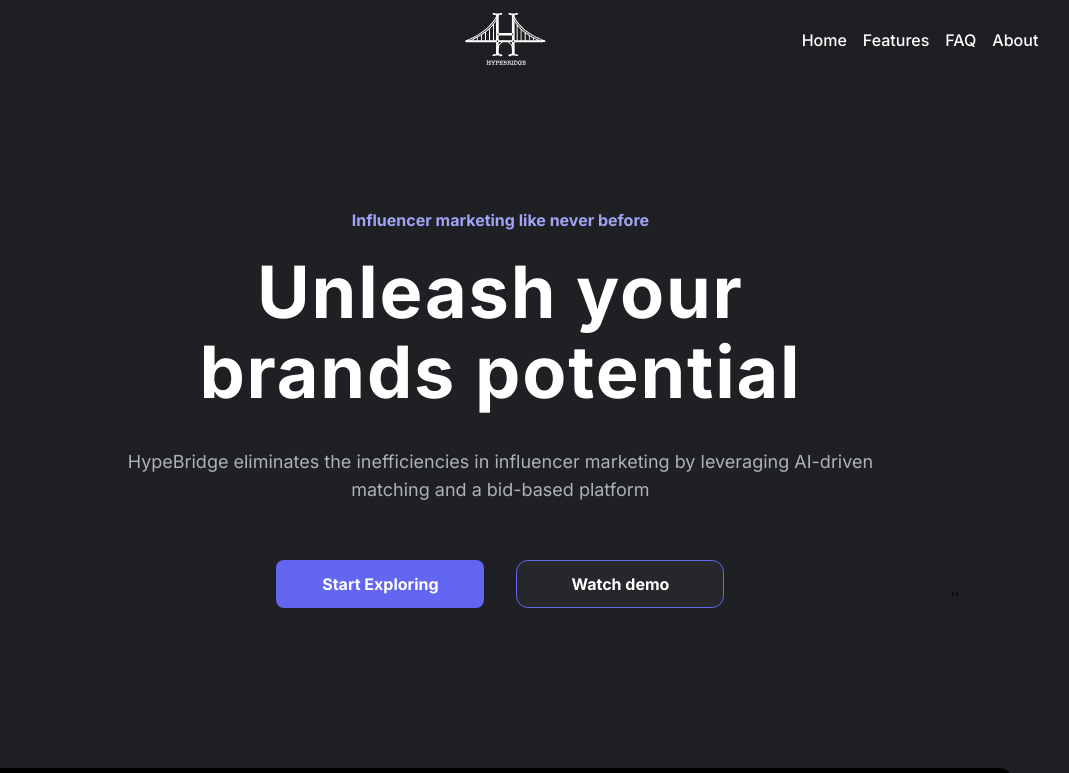
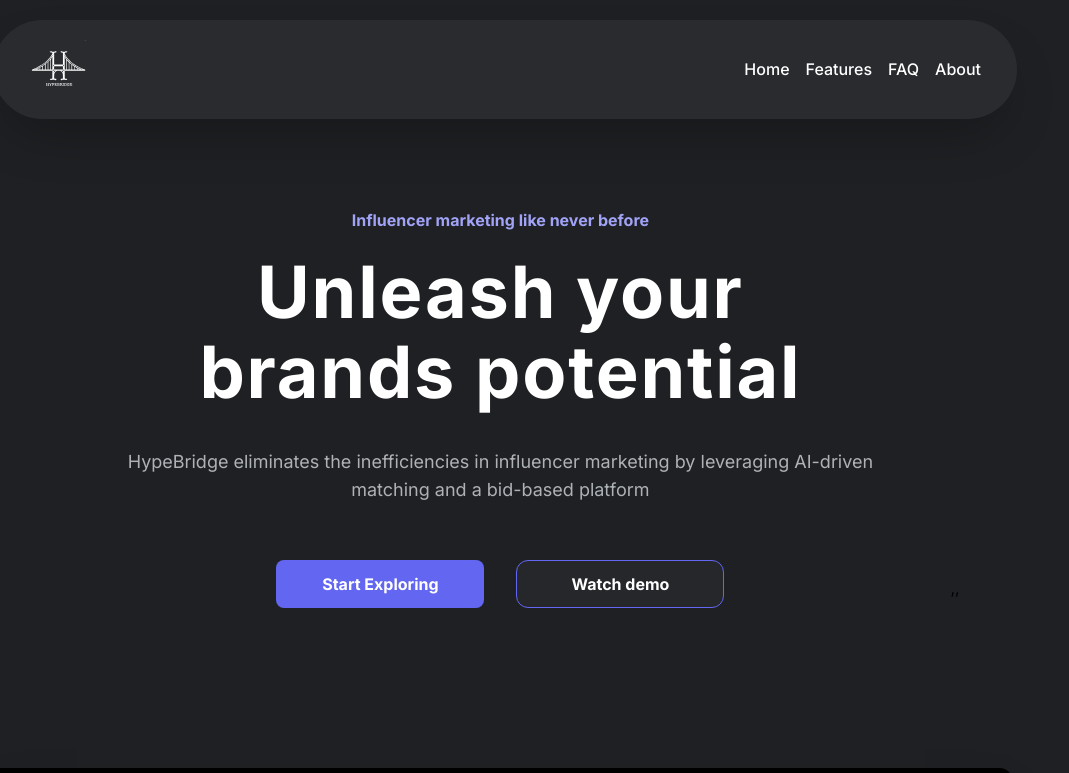
Before and after one commit to akhilcjacob/HypeBridge, an Astro site: page / in a window 1280 px wide. Shown: the top 773 px of the page, without its empty margins (135-1204 px from the left). Built offline with nearby package versions, Linux system fonts and the light colour scheme; Astro itself is replaced by a stand-in of ours.

Commit message:
Adding some navbar modernaization

```diff
--- a/src/assets/logos/HypeBridgeLogo.jsx
+++ b/src/assets/logos/HypeBridgeLogo.jsx
@@ -1,6 +1,6 @@
 export const HypeBridgeLogo = () => (
   <svg version="1.0" xmlns="http://www.w3.org/2000/svg"
-    width="75.000000pt" height="75.000000pt" viewBox="50 50 900.000000 900.000000"
+    width="50.000000pt" height="50.000000pt" viewBox="50 50 900.000000 900.000000"
     preserveAspectRatio="xMidYMid meet">
     <g transform="translate(0.000000,900.000000) scale(0.100000,-0.100000)"
       fill="#ffffff" stroke="none">
--- a/src/components/Navbar.jsx
+++ b/src/components/Navbar.jsx
@@ -41,14 +41,14 @@ export const Navbar = () => {
   }, [isOpen]);
 
   return (
-    <nav className="w-full h-20 flex flex-col justify-center items-center fixed z-40">
+    <nav className="w-4/5 h-50 p-4 flex flex-col justify-center items-center fixed top-5 left-1/2 transform -translate-x-1/2 z-40 rounded-full bg-bgDarkTransparentLighter backdrop-blur-xl shadow-2xl">
       {/* Background Blur Layer */}
-      <div className="absolute inset-0 bg-bgDarkTransparent backdrop-blur-xl z-[-1]"></div>
+      <div className="absolute inset-0 z-[-1] rounded-full"></div>
 
-      <div className="2xl:w-[1280px] xl:w-10/12 w-11/12 flex items-center relative">
+      <div className="flex items-center justify-between w-full">
         {/* Center Logo */}
         <motion.div
-          className="absolute left-1/2 transform -translate-x-1/2"
+          className="mr-8"
           initial={{ opacity: 0 }}
           animate={{ opacity: 1 }}
           transition={{ duration: 0.3 }}
@@ -65,7 +65,7 @@ export const Navbar = () => {
 
         {/* Right Links (Desktop) */}
         <motion.div
-          className="hidden lg:flex grow justify-end"
+          className="hidden lg:flex grow justify-end pr-5"
           initial={{ opacity: 0 }}
           animate={{ opacity: 1 }}
           transition={{ duration: 0.3 }}
@@ -88,7 +88,7 @@ export const Navbar = () => {
         {/* Mobile Menu Toggle */}
         <div
           ref={toggleButtonRef}
-          className="lg:hidden flex flex-col px-2 py-3  rounded-md cursor-pointer hover:bg-bgDark2"
+          className="lg:hidden flex flex-col px-2 py-3 rounded-md cursor-pointer hover:bg-bgDark2"
           onClick={() => setIsOpen(!isOpen)}
         >
           <div className="w-5 h-0.5 bg-gray-500 mb-1"></div>
@@ -101,14 +101,15 @@ export const Navbar = () => {
       {isOpen && (
         <motion.div
           ref={mobileMenuRef} // Attach the ref to the mobile menu
-          className="lg:hidden w-full bg-bgDark2/80 flex flex-col items-center py-6 space-y-4 absolute top-20 left-0 z-30 backdrop-blur-xl"
+          className="lg:hidden w-full bg-bgDarkTransparentLighter flex flex-col items-center py-6 space-y-4 absolute top-20 left-0 z-22 backdrop-blur-3xl rounded-3xl mt-10 z-22"
           initial={{ opacity: 0, y: -20 }}
           animate={{ opacity: 1, y: 0 }}
           exit={{ opacity: 0, y: -20 }}
         >
+
             {navbarLinks.map(({ href, label, ariaLabel }) => (
               <a
-              className="text-white text-xl font-medium hover:scale-110 transition"
+                className="text-white text-xl font-medium hover:scale-110 transition pl-10 pr-10"
                 href={href}
                 aria-label={ariaLabel}
                 key={label}
@@ -119,6 +120,7 @@ export const Navbar = () => {
             ))}
         </motion.div>
       )}
+
     </nav>
   );
 };
--- a/src/styles/Theme.css
+++ b/src/styles/Theme.css
@@ -41,3 +41,9 @@
 @font-face {
   font-display: var(--fontsource-Inter-font-display, optional);
 }
+
+
+/* Prevent overscroll/bounce at the top and bottom of the page */
+html, body {
+  overscroll-behavior: none;
+}
```
Lines whose indentation alone changed are shown as unchanged.
